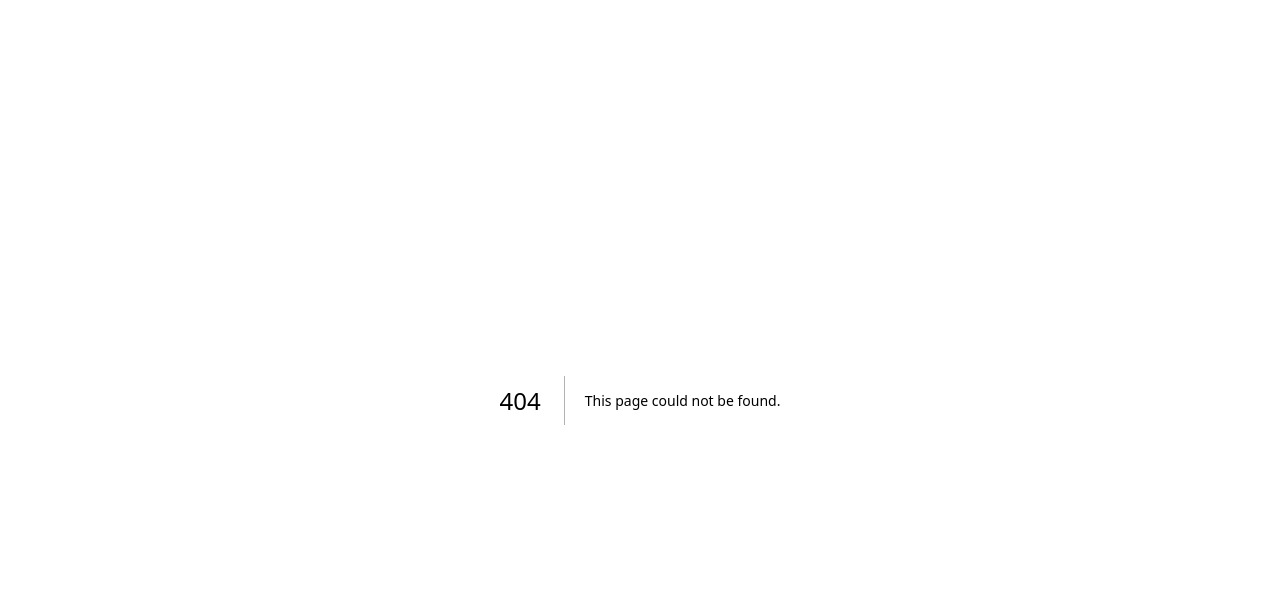
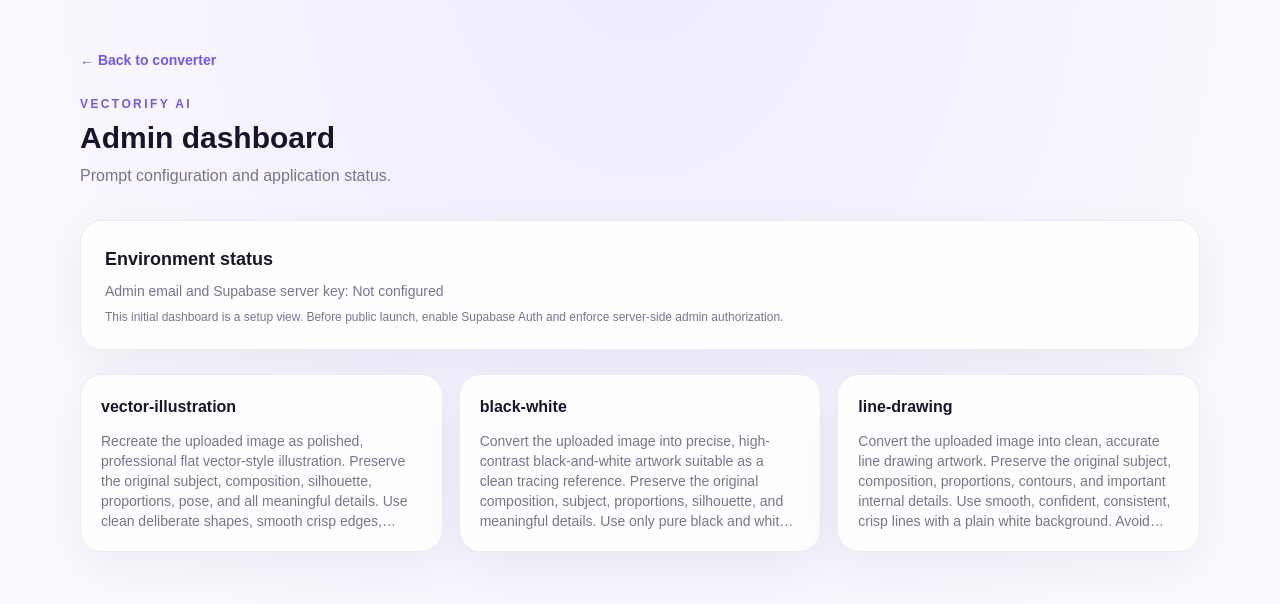
Before and after one commit to balashiitinstitute-hash/Vectorio, a Next.js app: page /admin in a window 1280 px wide. Before the commit this address had no page. Shown: the top 604 px of the page. Built offline with nearby package versions, Linux system fonts and the light colour scheme.

Commit message:
Add initial Vectorify AI admin prompt manager

```diff
--- /dev/null
+++ b/app/admin/page.tsx
@@ -0,0 +1,8 @@
+import { DEFAULT_PROMPTS } from "@/lib/prompts";
+
+export const dynamic = "force-dynamic";
+
+export default function AdminPage() {
+  const configured = Boolean(process.env.ADMIN_EMAIL && process.env.SUPABASE_SERVICE_ROLE_KEY);
+  return <main className="shell min-h-screen py-12"><a href="/" className="text-sm font-semibold text-[#7357e8]">← Back to converter</a><div className="mt-6"><p className="text-xs font-bold uppercase tracking-[.2em] text-[#7357e8]">Vectorify AI</p><h1 className="mt-2 text-3xl font-black">Admin dashboard</h1><p className="muted mt-2">Prompt configuration and application status.</p></div><div className="panel mt-8 p-6"><h2 className="text-lg font-bold">Environment status</h2><p className="muted mt-2 text-sm">Admin email and Supabase server key: {configured ? "Configured" : "Not configured"}</p><p className="muted mt-2 text-xs">This initial dashboard is a setup view. Before public launch, enable Supabase Auth and enforce server-side admin authorization.</p></div><div className="mt-6 grid gap-4 md:grid-cols-3">{Object.entries(DEFAULT_PROMPTS).map(([key,value])=><div className="panel p-5" key={key}><h2 className="font-bold">{key}</h2><p className="muted mt-3 line-clamp-5 text-sm">{value}</p></div>)}</div></main>;
+}
```
